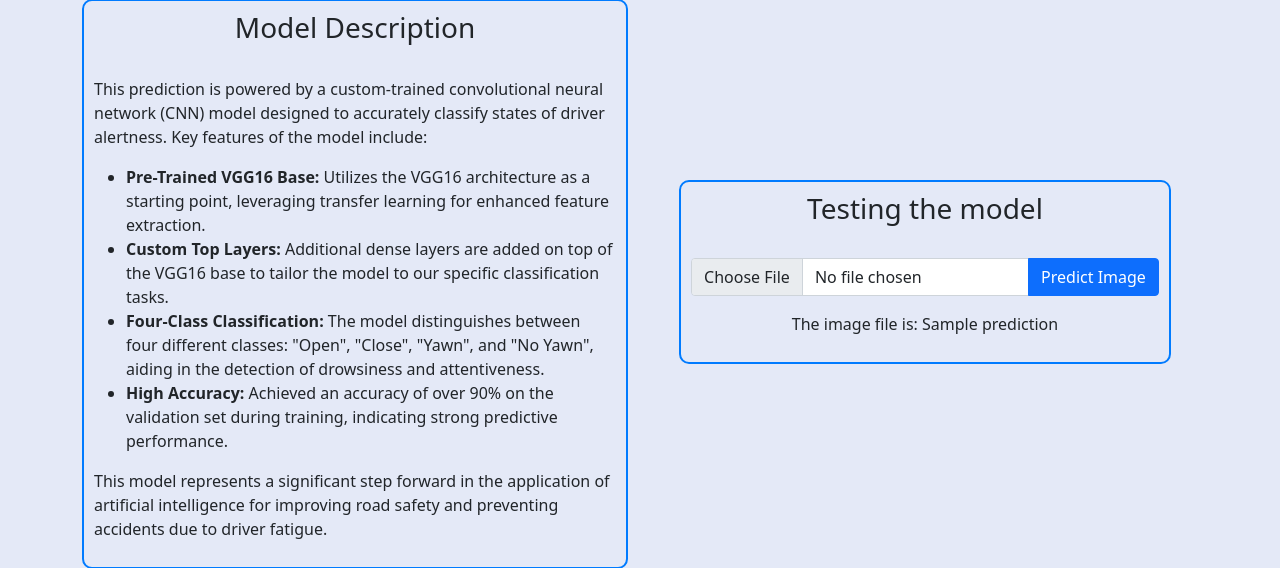
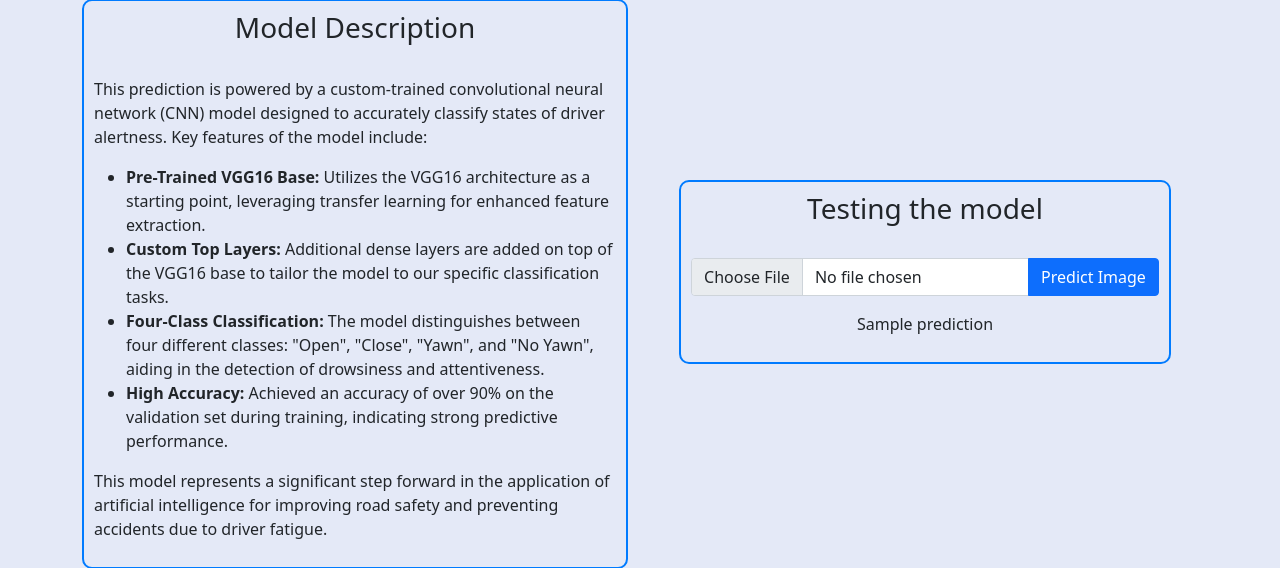
Before and after one commit to ferasaljoudi/DriverDrowsinessDetection, a Flask app: template templates/index.html in a window 1280 px wide. Shown: the part 215-783 px from the top of the page. Run offline with Flask 3, Linux system fonts and the light colour scheme; the template is opened without the code that fills it: most values are stand-ins (such as "Sample title", 1, 10 or a date in 2020).

Commit message:
Editing code

```diff
--- a/app.py
+++ b/app.py
@@ -21,6 +21,9 @@ def hello_word():
 @app.route('/', methods=['POST'])
 def predict():
     imagefile= request.files['imagefile']
+    if 'imagefile' not in request.files or imagefile.filename == '':
+        # No image file was selected
+        return render_template('index.html', prediction='No image provided.')
     image_path = "./images/" + imagefile.filename
     imagefile.save(image_path)
 
@@ -45,7 +48,7 @@ def predict():
 
     # Make the prediction
     predicted_class, predicted_probability = predict_image(model, image_path, class_names)
-    classification = f"{imagefile.filename}, the predicted class is: {predicted_class}"
+    classification = f"The image file is: {imagefile.filename}, the predicted class is: {predicted_class}"
 
     return render_template('index.html', prediction=classification)
 
--- a/templates/index.html
+++ b/templates/index.html
@@ -81,7 +81,7 @@
                         </div>
                     </form>
                     {% if prediction %}
-                        <p class="text-center">The image file is: {{ prediction }}</p>
+                        <p class="text-center">{{ prediction }}</p>
                     {% endif %}
                 </div>
             </div>
```
Also changed, not shown: images/open1.jpg (deleted).
